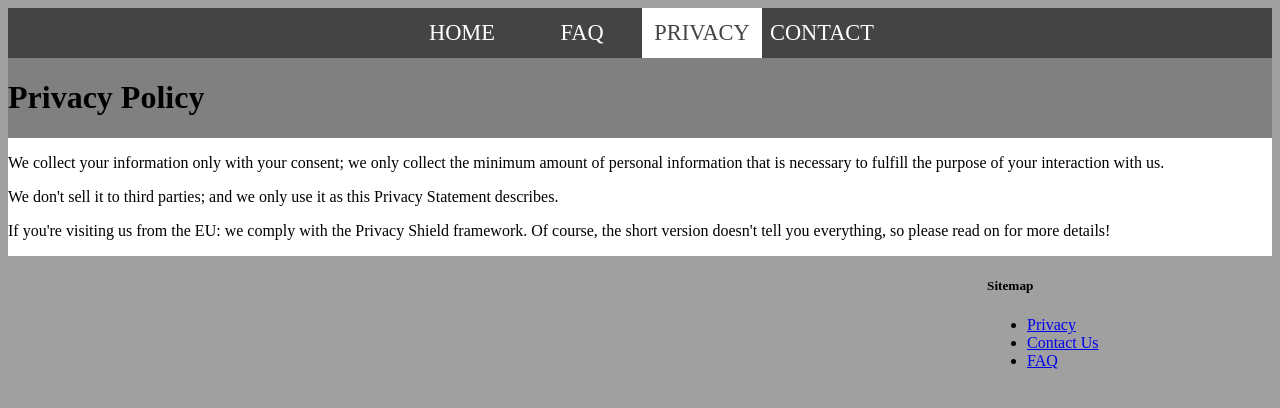
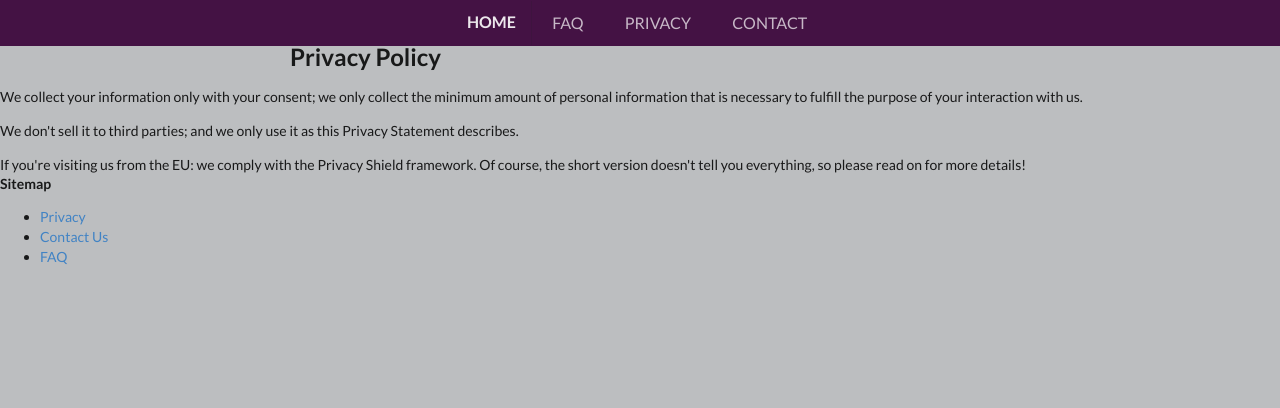
Before and after one commit to trangnguyen88/473-movie-app, a plain HTML site: page projPriv.html in a window 1280 px wide. Drawn offline with Linux system fonts and the light colour scheme; files that its build step writes are made by us from their sources.

Commit message:
changed style on FAQ,Privacy and Contact

```diff
--- a/indexStyle.css
+++ b/indexStyle.css
@@ -1,3 +1,7 @@
+body
+{
+    background-color:#BCBEC0;
+}
 #main
 {
     background-color:#BCBEC0;
--- a/projPriv.html
+++ b/projPriv.html
@@ -2,19 +2,45 @@
 <head>
 <meta charset="UTF-8">
 <title>Privacy page</title>
-<link rel="stylesheet" href="style.css" type="text/css">
+<link rel="stylesheet" type="text/css" href="semantic/dist/semantic.min.css">
+<script src="semantic/dist/semantic.min.js"></script>
+<link href="indexStyle.css" rel="stylesheet" type="text/css">
 </head>
-  <body>
-    <div class="nav">
-      <ul>
-	    <li class="home"><a href="#">HOME</a></li>
-        <li class="faq"><a href="projFaq.html">FAQ</a></li>
-        <li class="privacy"><a class="active" href="projPriv.html">PRIVACY</a></li>
-        <li class="contact"><a href="projCon.html">CONTACT</a></li>
-      </ul>
+<!--menu-->
+<body>
+<header>
+    <div class="ui center aligned padded grid" id="top">
+        <div class="ui inverted secondary large menu">
+            <div class="header item">
+                <a  href="index.html">
+                    HOME
+                </a>
+            </div>
+            <a class="item" href="projFaq.html">
+                FAQ
+            </a>
+            <a class="item" href="projPriv.html">
+                PRIVACY
+            </a>
+            <a class="item" href="projCon.html">
+                CONTACT
+            </a>
+        </div>
     </div>
+</header>
+<main>
+    <div class="ui text left aligned fluid container">
+        <h2 class="ui header">
+            Privacy Policy
+        </h2>
+
+
+</div>
+</main>
+</body>
+
     <header>
-      	<h1>Privacy Policy</h1>
+      	<h1></h1>
     </header>
 
     <main>
```
Also changed, not shown: index.html (+1 -1 lines), projCon.html (+24 -2 lines).
